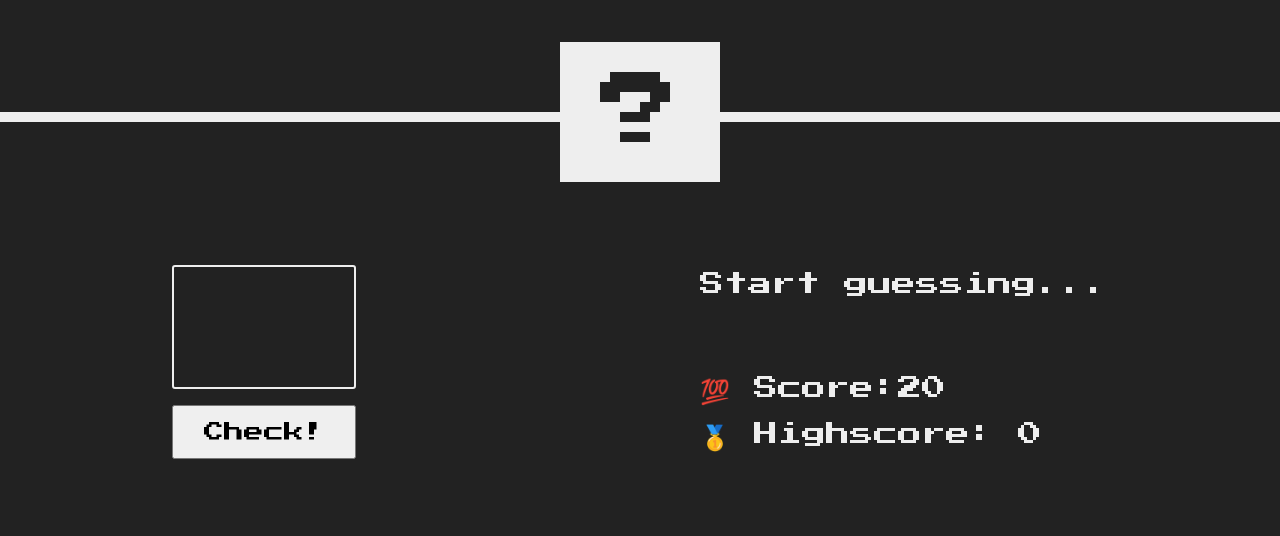
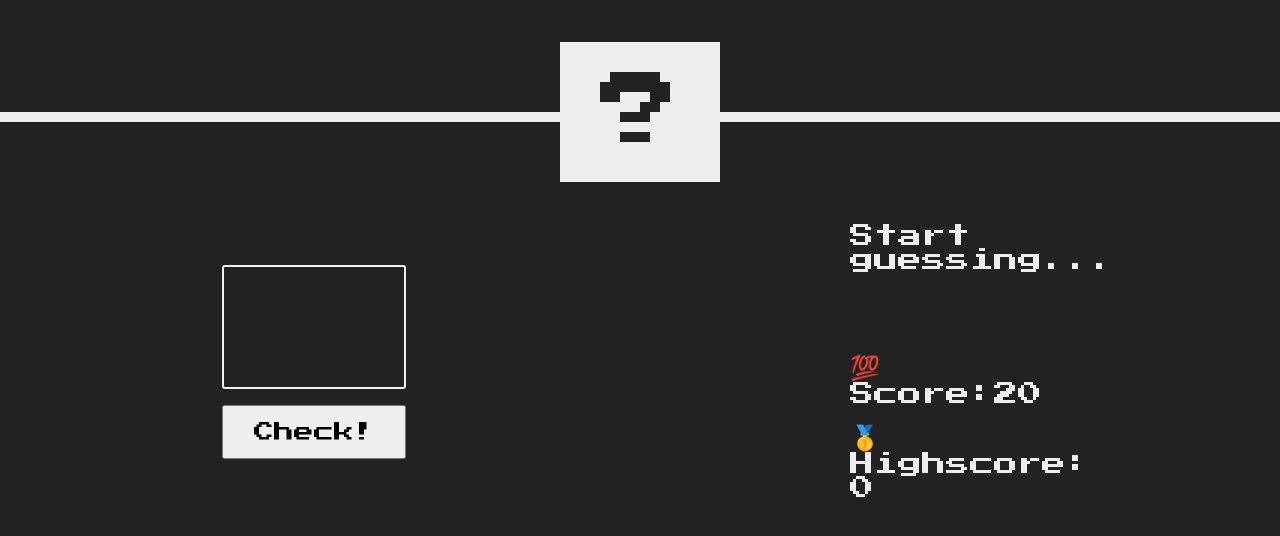
Before and after one commit to Kal-El89/guessMyNumber, a plain HTML site: page index.html in a window 1280 px wide. Shown: the part 168-704 px from the top of the page. Drawn offline with Linux system fonts and the light colour scheme.

Commit message:
Feat: add right css

```diff
--- a/style.css
+++ b/style.css
@@ -79,6 +79,9 @@ header {
   color: #eee;
   font-family: "Press Start 2P", cursive;
 }
+.right {
+  width: 13rem;
+}
 /* scores section */
 
 .label-start {
```
